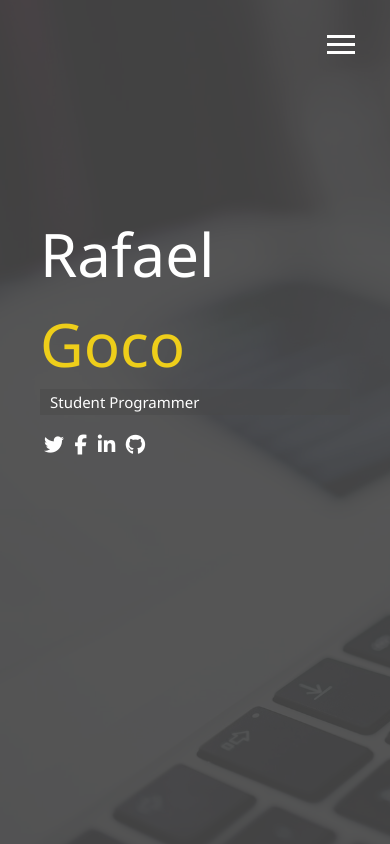
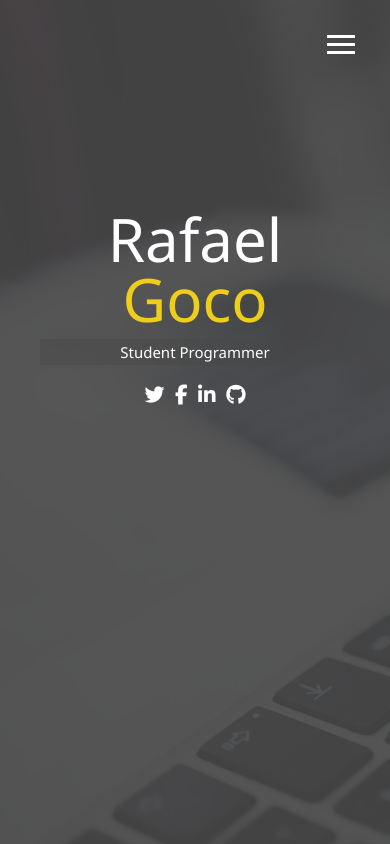
Before and after one commit to rafgoco/modern_portfolio, a website: page dist/index.html in a window 390 px wide. Drawn offline with Linux system fonts and the light colour scheme.

Commit message:
Added media queries and made menu overlay responsive

```diff
--- a/scss/_config.scss
+++ b/scss/_config.scss
@@ -30,3 +30,28 @@ $background-opacity:0.9;
 
     }
 }
+
+// Media Query Mixins
+@mixin mediaSm {
+    @media screen and (max-width:500px) {
+        @content;
+    }
+}
+
+@mixin mediaMd {
+    @media screen and (max-width:768px) {
+        @content;
+    }
+}
+
+@mixin mediaLg {
+    @media screen and (min-width:769px) and (max-width:1170px) {
+        @content;
+    }
+}
+
+@mixin mediaXL {
+    @media screen and (min-width:1171px) {
+        @content;
+    }
+}
--- a/scss/_menu.scss
+++ b/scss/_menu.scss
@@ -88,7 +88,7 @@
         }
 
         .portrait{
-            width: 2500px;
+            width:  250px;
             height: 250px;
             background: url(../img/portrait.jpg);
 
--- /dev/null
+++ b/scss/_mobile.scss
@@ -0,0 +1,57 @@
+// Widescreens
+@include mediaXL{
+
+}
+
+// Desktops and Laptops
+@include mediaLg{
+
+}
+
+// Tablets and Small Laptops
+@include mediaMd{
+    main{
+        align-items: center;
+        text-align: center;
+
+        .lg-heading{
+            line-height: 1;
+            margin-bottom: 1rem;
+        }
+    }
+
+    ul.menu-nav,
+    div.menu-branding{
+        float: none;
+        width: 100px;
+        min-height: 0;
+
+        &.show{
+            transform: translate3d(0,0,0);
+        }
+    }
+
+    .menu-nav{
+        height: 75vh;
+        transform: translate3d(-100%,0,0);
+        font-size: 24px;
+    }
+
+    .menu-branding{
+        height: 25vh;
+        transform: translate3d(100%,0,0);
+
+        .portrait{
+            background: url(../img/portrait_small.jpg);
+            width: 150px;
+            height: 150px;
+        }
+    }
+}
+
+// Smartphones
+@include mediaSm{
+    main#home h1{
+        margin-top: 10vh;
+    }
+}
--- a/scss/main.scss
+++ b/scss/main.scss
@@ -1,5 +1,6 @@
 @import 'config';
 @import 'menu';
+@import 'mobile';
 html {
     font-size: 10px;
 }
```
Also changed, not shown: dist/css/main.css.
